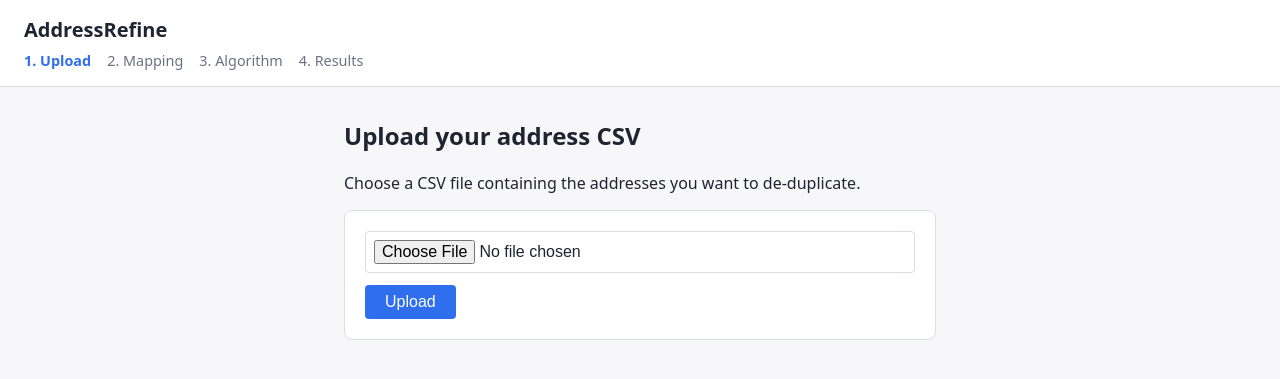
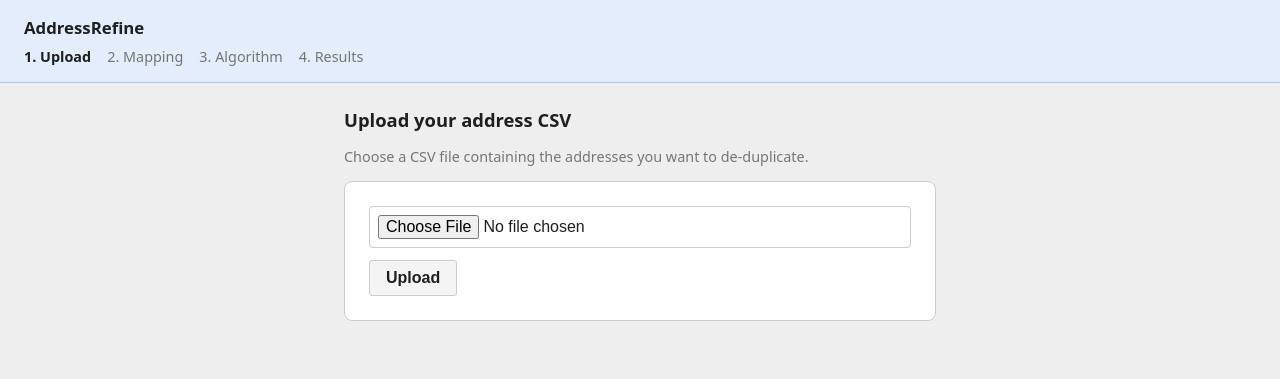
Before and after one commit to hoanghaithanh/AddressRefine, a FastAPI app: page / in a window 1280 px wide. Shown: the top 379 px of the page. Run offline with FastAPI, Linux system fonts and the light colour scheme; some libraries are stand-ins or nearby versions.

Commit message:
Implement OpenRefine-style visual redesign (coder pass)
Restructures styles.css into a CSS custom-properties design system
(palette, spacing scale, control-row/control-group layout, btn/results-
table component classes) and applies it to the existing 4-screen wizard,
per docs/design/ui-design-spec.md. Visual-only: no route, form-field, or
validation changes.

Co-Authored-By: Claude Sonnet 4.6 <noreply@anthropic.com>

```diff
--- a/app/static/css/styles.css
+++ b/app/static/css/styles.css
@@ -1,12 +1,27 @@
 :root {
-  --color-bg: #f7f7fa;
-  --color-text: #1f2430;
-  --color-border: #d8dce3;
-  --color-primary: #2f6fed;
+  --color-bg: #eeeeee;
+  --color-surface: #ffffff;
+  --color-header-bg: #e3edfb;
+  --color-header-border: #a9c6ee;
+  --color-text: #1f1f1f;
+  --color-border: #cccccc;
+  --color-primary: #4a4a4a;
   --color-primary-text: #ffffff;
+  --color-primary-hover: #333333;
+  --color-secondary-bg: #f4f4f4;
+  --color-table-header-bg: #e0e0e0;
+  --color-table-row-odd: #eeeeee;
+  --color-table-row-even: #ffffff;
   --color-error-bg: #fdecea;
   --color-error-text: #9b1c1c;
-  --color-muted: #6b7280;
+  --color-muted: #767676;
+  --color-link: #1a4fa0;
+
+  --space-xs: 0.25rem;
+  --space-sm: 0.5rem;
+  --space-md: 0.75rem;
+  --space-lg: 1rem;
+  --space-xl: 1.5rem;
 }
 
 * {
@@ -16,19 +31,25 @@
 body {
   margin: 0;
   font-family: system-ui, -apple-system, "Segoe UI", Roboto, sans-serif;
+  font-size: 0.875rem;
   background: var(--color-bg);
   color: var(--color-text);
 }
 
+a {
+  color: var(--color-link);
+}
+
 .site-header {
-  background: #ffffff;
-  border-bottom: 1px solid var(--color-border);
+  background: var(--color-header-bg);
+  border-bottom: 1px solid var(--color-header-border);
   padding: 1rem 1.5rem;
 }
 
 .site-header h1 {
   margin: 0 0 0.5rem 0;
-  font-size: 1.25rem;
+  font-size: 1.05rem;
+  font-weight: 600;
 }
 
 .stepper {
@@ -42,8 +63,8 @@ body {
 }
 
 .step.current {
-  color: var(--color-primary);
-  font-weight: 600;
+  color: var(--color-text);
+  font-weight: 700;
 }
 
 .step-future {
@@ -52,22 +73,30 @@ body {
 
 .content {
   max-width: 640px;
-  margin: 2rem auto;
-  padding: 0 1.5rem;
+  margin: var(--space-xl) auto;
+  padding: 0 var(--space-xl);
 }
 
 h2 {
   margin-top: 0;
+  font-size: 1.15rem;
+  font-weight: 700;
 }
 
+.content > p {
+  font-size: 0.9rem;
+  color: var(--color-muted);
+}
+
+.form-panel,
 form {
   display: flex;
   flex-direction: column;
-  gap: 0.75rem;
-  background: #ffffff;
+  gap: var(--space-md);
+  background: var(--color-surface);
   border: 1px solid var(--color-border);
   border-radius: 8px;
-  padding: 1.25rem;
+  padding: var(--space-xl);
 }
 
 label {
@@ -75,28 +104,79 @@ label {
   font-size: 0.9rem;
 }
 
+.control-row {
+  display: flex;
+  flex-wrap: wrap;
+  gap: var(--space-lg);
+  align-items: flex-end;
+}
+
+.control-group {
+  display: flex;
+  flex-direction: column;
+  gap: var(--space-xs);
+}
+
+.field,
 input[type="file"],
+input[type="number"],
 select {
-  padding: 0.5rem;
+  padding: var(--space-sm);
   border: 1px solid var(--color-border);
   border-radius: 4px;
   font-size: 1rem;
-  background: #ffffff;
+  background: var(--color-surface);
+  color: var(--color-text);
 }
 
-button {
+.field:focus,
+input[type="file"]:focus,
+input[type="number"]:focus,
+select:focus {
+  outline: none;
+  border-color: var(--color-primary);
+  box-shadow: 0 0 0 2px rgba(74, 74, 74, 0.25);
+}
+
+.field:disabled,
+input:disabled,
+select:disabled {
+  background: var(--color-secondary-bg);
+  color: var(--color-muted);
+  cursor: not-allowed;
+}
+
+.btn {
   align-self: flex-start;
-  padding: 0.5rem 1.25rem;
-  border: none;
-  border-radius: 4px;
-  background: var(--color-primary);
-  color: var(--color-primary-text);
+  padding: var(--space-sm) var(--space-lg);
+  border: 1px solid var(--color-border);
+  border-radius: 3px;
+  background: var(--color-secondary-bg);
+  color: var(--color-text);
   font-size: 1rem;
+  font-weight: 400;
   cursor: pointer;
 }
 
-button:hover {
-  opacity: 0.9;
+.btn:hover:not(:disabled) {
+  background: var(--color-primary-hover);
+  color: var(--color-primary-text);
+}
+
+.btn:disabled {
+  background: var(--color-secondary-bg);
+  color: var(--color-muted);
+  border: 1px solid var(--color-border);
+  opacity: 0.5;
+  cursor: not-allowed;
+}
+
+.btn-primary {
+  font-weight: 700;
+}
+
+.btn-secondary {
+  font-weight: 400;
 }
 
 .flash {
@@ -121,7 +201,7 @@ button:hover {
 .results-table {
   width: 100%;
   border-collapse: collapse;
-  background: #ffffff;
+  background: var(--color-surface);
   border: 1px solid var(--color-border);
   border-radius: 8px;
   overflow: hidden;
@@ -133,6 +213,26 @@ button:hover {
   border-bottom: 1px solid var(--color-border);
   text-align: left;
   vertical-align: top;
+}
+
+.results-table thead th {
+  background: var(--color-table-header-bg);
+  font-size: 0.85rem;
+  font-weight: 700;
+  letter-spacing: 0.02em;
+  border-bottom: 1px solid var(--color-border);
+}
+
+.results-table tbody tr:nth-child(odd) {
+  background: var(--color-table-row-odd);
+}
+
+.results-table tbody tr:nth-child(even) {
+  background: var(--color-table-row-even);
+}
+
+.results-table tbody tr:hover {
+  background: #e8e8e8;
 }
 
 .pair-row-addresses {
@@ -147,7 +247,7 @@ button:hover {
 }
 
 .results-empty-state {
-  background: #ffffff;
+  background: var(--color-surface);
   border: 1px solid var(--color-border);
   border-radius: 8px;
   padding: 1.25rem;
--- a/app/templates/partials/_pair_row.html
+++ b/app/templates/partials/_pair_row.html
@@ -18,7 +18,7 @@
   <td class="pair-row-actions">
     <!-- Accept/Reject controls are present but inert in M2: there is no
          working POST /results/* handler yet, so these submit nothing. -->
-    <button type="button" disabled>Accept</button>
-    <button type="button" disabled>Reject</button>
+    <button type="button" class="btn btn-primary" disabled>Accept</button>
+    <button type="button" class="btn btn-secondary" disabled>Reject</button>
   </td>
 </tr>
--- a/app/templates/upload.html
+++ b/app/templates/upload.html
@@ -6,8 +6,8 @@
 <h2>Upload your address CSV</h2>
 <p>Choose a CSV file containing the addresses you want to de-duplicate.</p>
 
-<form method="post" action="/upload" enctype="multipart/form-data" class="upload-form">
-  <input type="file" name="file" accept=".csv" required>
-  <button type="submit">Upload</button>
+<form method="post" action="/upload" enctype="multipart/form-data" class="upload-form form-panel">
+  <input type="file" name="file" accept=".csv" required class="field">
+  <button type="submit" class="btn btn-primary">Upload</button>
 </form>
 {% endblock %}
```
Also changed, not shown: app/templates/algorithm.html (+13 -3 lines), app/templates/mapping.html (+16 -6 lines).
